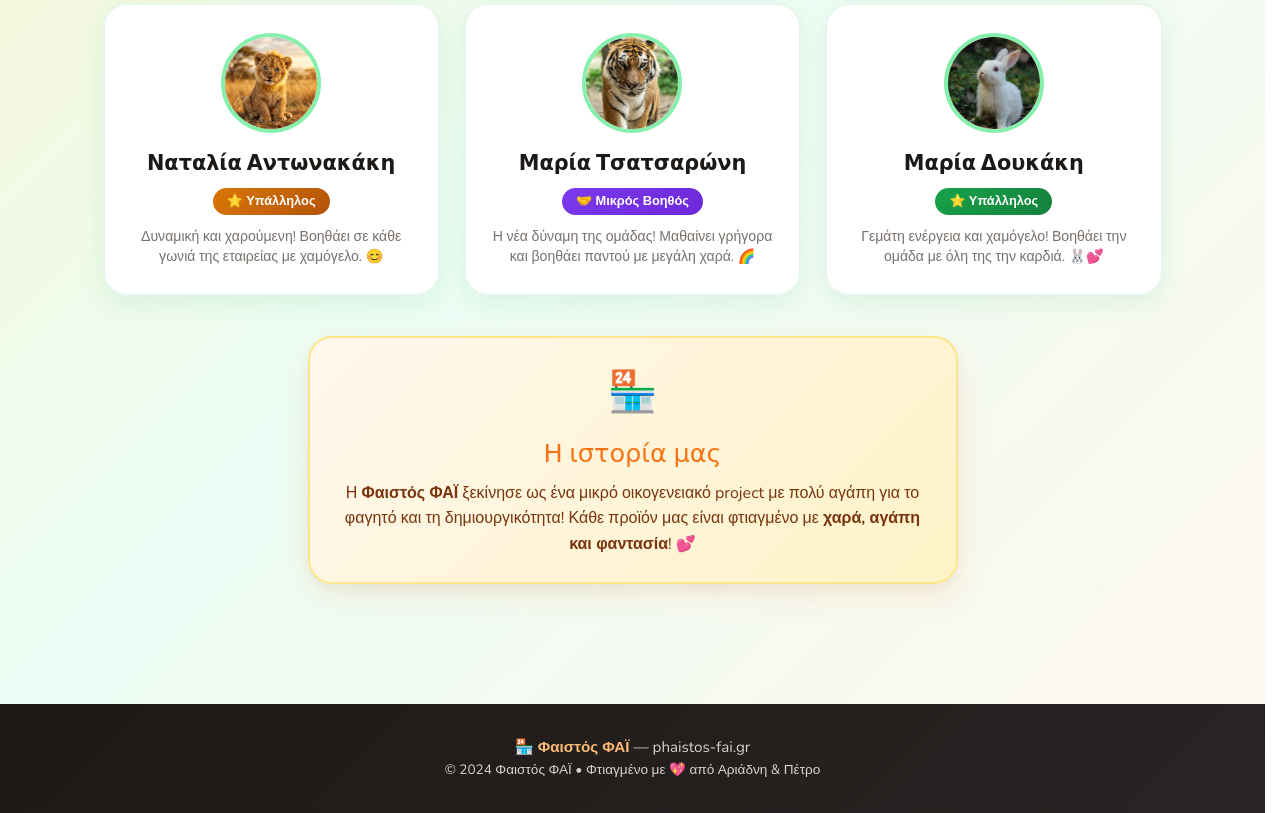
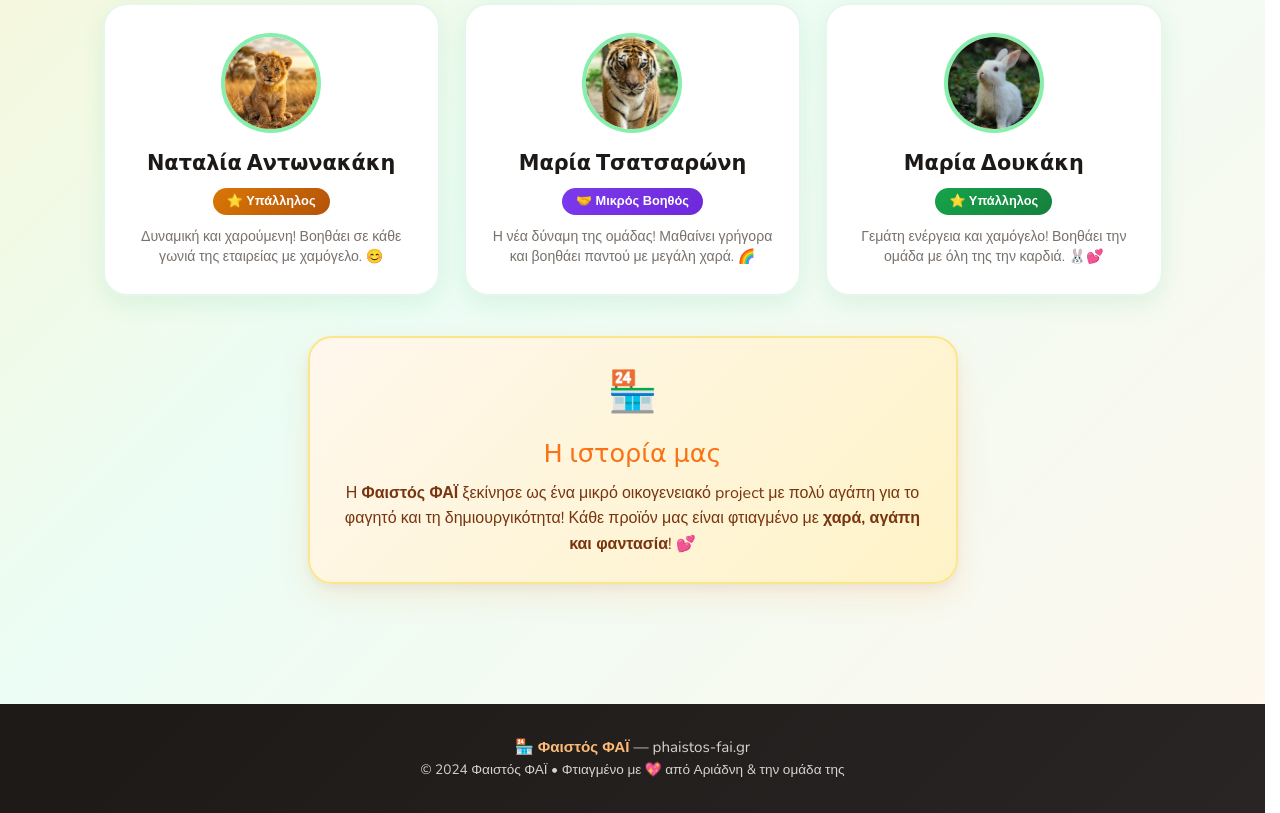
Before and after one commit to ppetrospapadakis/phaistos-fai-gr, a website: page about.html in a window 1280 px wide. Shown: the part 682-1495 px from the top of the page. Drawn offline with nearby package versions, Linux system fonts and the light colour scheme.

Commit message:
Footer: από Αριάδνη & την ομάδα της (all pages)

```diff
--- a/about.html
+++ b/about.html
@@ -142,7 +142,7 @@
     <footer class="footer">
         <p>
             <strong>🏪 Φαιστός ΦΑΪ</strong> — phaistos-fai.gr<br>
-            <span style="font-size:0.85rem;">© 2024 Φαιστός ΦΑΪ • Φτιαγμένο με 💖 από Αριάδνη &amp; Πέτρο</span>
+            <span style="font-size:0.85rem;">© 2024 Φαιστός ΦΑΪ • Φτιαγμένο με 💖 από Αριάδνη &amp; την ομάδα της</span>
         </p>
     </footer>
 
```
Also changed, not shown: employees.html (+1 -1 lines), index.html (+1 -1 lines), login.html (+1 -1 lines), menu.html (+1 -1 lines), products.html (+1 -1 lines).
